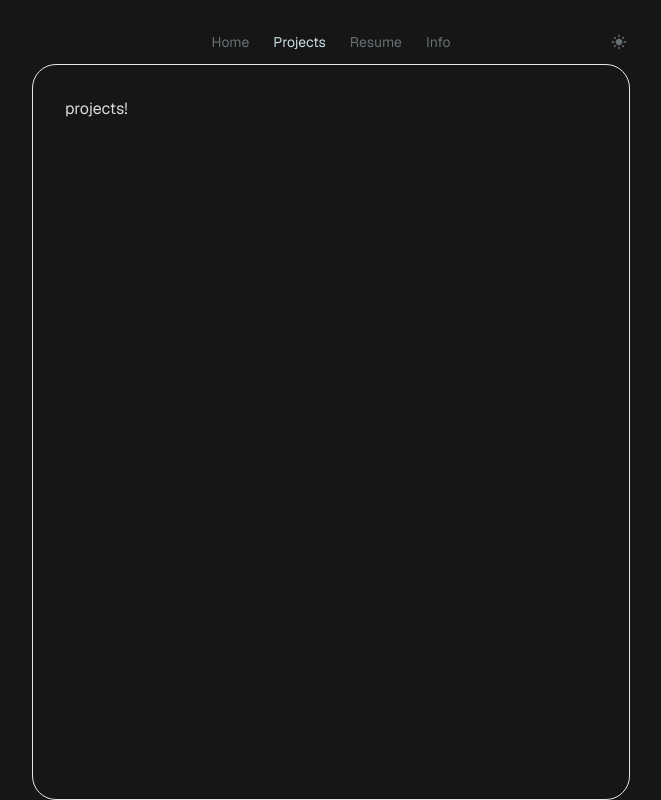
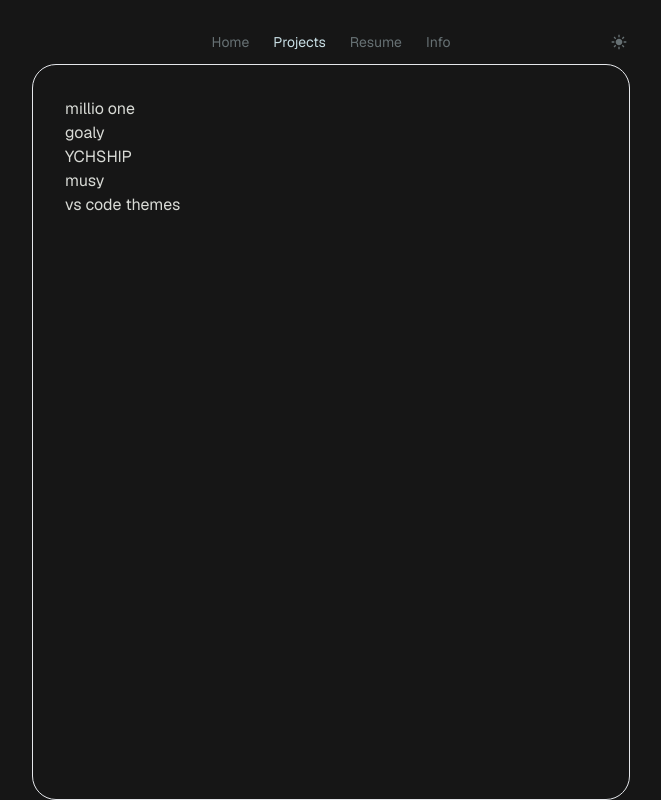
Before and after one commit to danielbuva/dani-portfolio, a Next.js app: page /projects in a window 1280 px wide. Shown: the whole page, without its empty margins (309-970 px from the left). Built offline with nearby package versions, Linux system fonts and the light colour scheme.

Commit message:
feat: add titles of my projects

```diff
--- a/src/app/projects/page.tsx
+++ b/src/app/projects/page.tsx
@@ -1,3 +1,11 @@
 export default function Projects() {
-  return <div>projects!</div>;
+  return (
+    <div>
+      <p>millio one</p>
+      <p>goaly</p>
+      <p>YCHSHIP</p>
+      <p>musy</p>
+      <p>vs code themes</p>
+    </div>
+  );
 }
```
